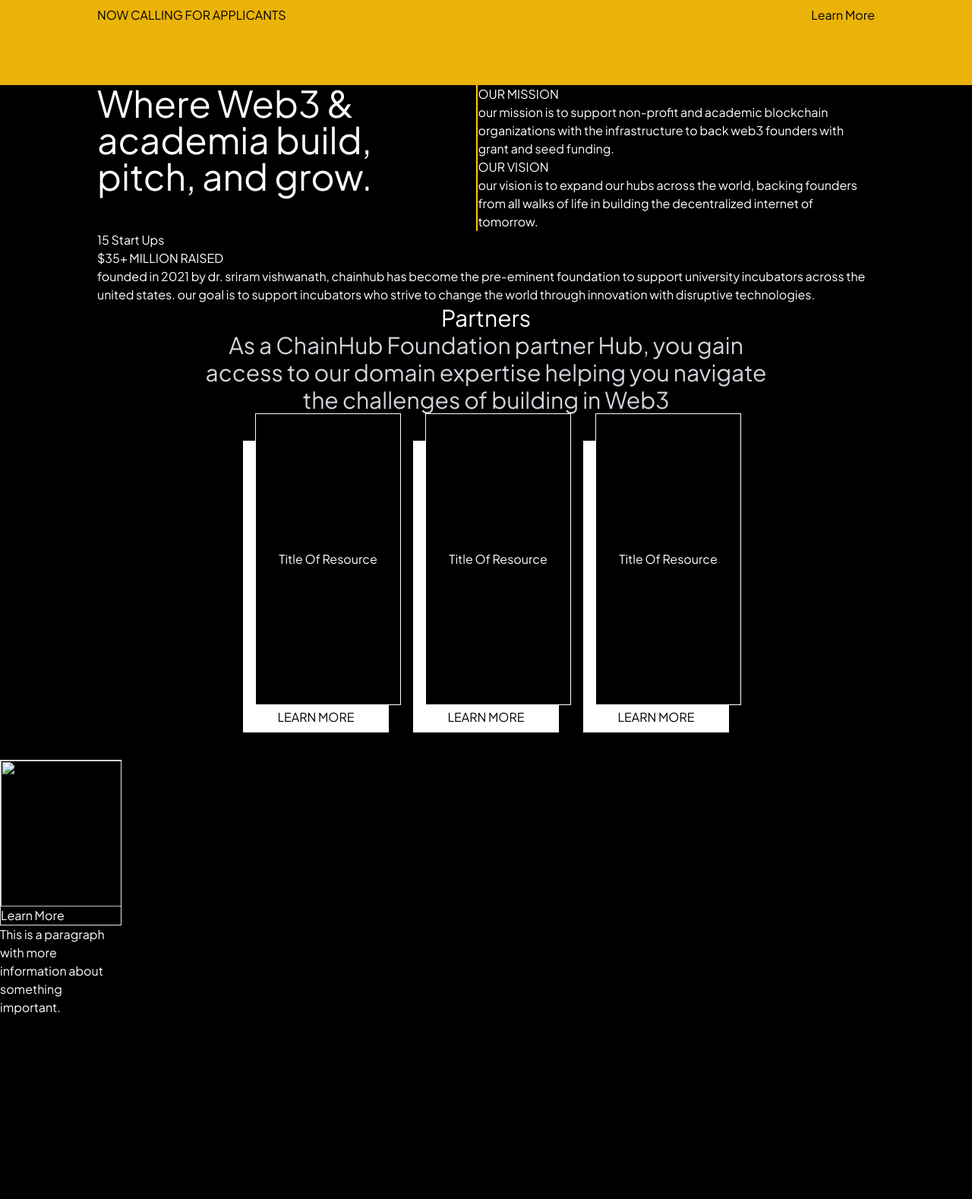
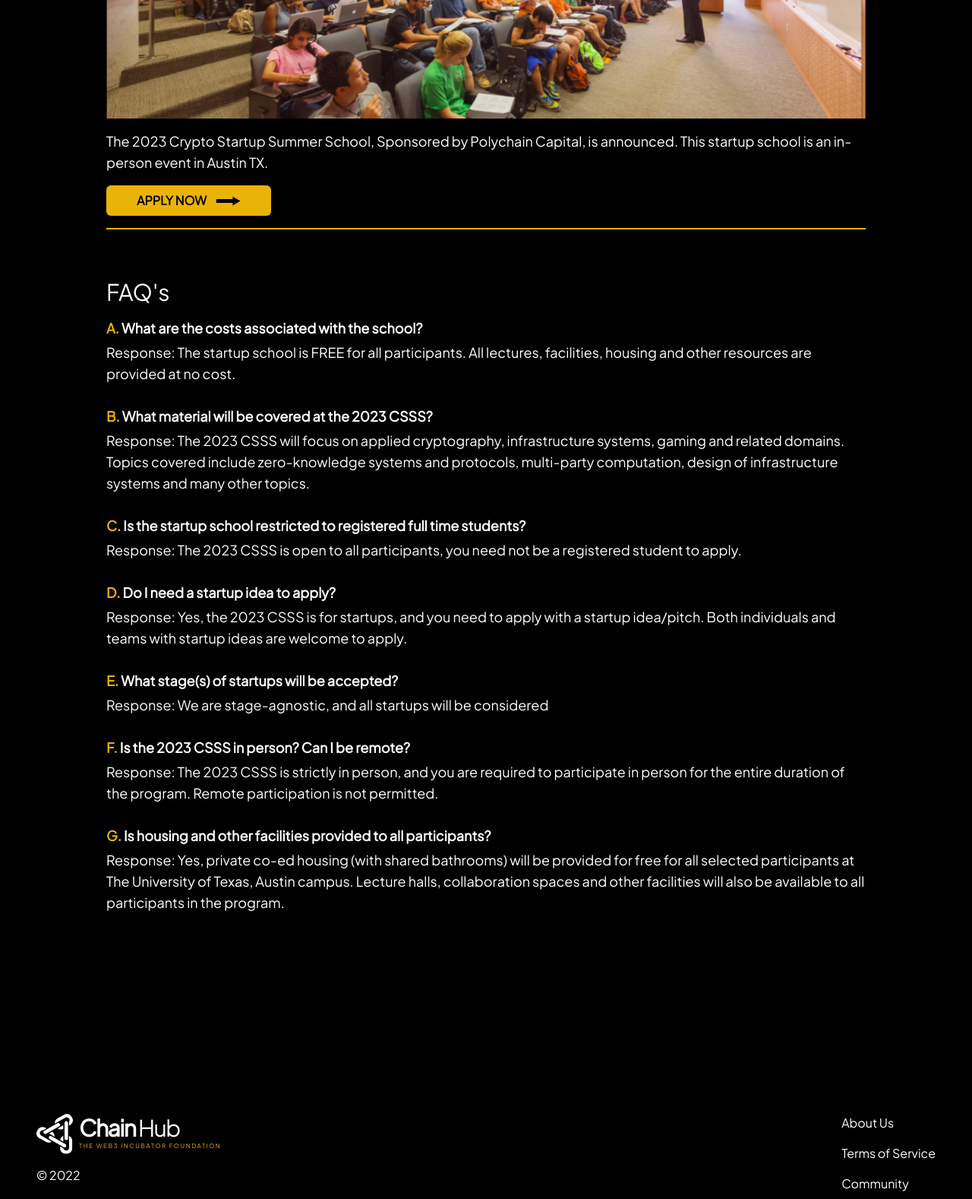
Before and after one commit to sriramvish/summerschool, a website: page index.html in a window 1280 px wide. Shown: the part 520-2098 px from the top of the page at 76% size. Drawn offline with Linux system fonts and the light colour scheme.

Commit message:
changed lab.html to index.html

```diff
--- a/index.html
+++ b/index.html
@@ -12,9 +12,8 @@
       href="https://fonts.googleapis.com/css?family=Plus+Jakarta+Sans"
     />
 
-    <title>ChainHub - THE WEB3 INCUBATOR FOUNDATION</title>
+    <title>2023 Crypto Summer Lab</title>
   </head>
-  <body class="bg-black text-white">
   <header
     class="fixed flex h-28 w-full items-center justify-between bg-black px-3 lg:px-12"
   >
@@ -40,145 +39,196 @@
       APPLY NOW
     </a>
   </header>
+  <body class="bg-black text-white">
     <!-- Hack -->
     <div class="h-28"></div>
-    <div
-      id="home"
-      class="h-16 items-center bg-black p-3 text-xs sm:flex sm:p-9 sm:text-base"
+    <!-- End Hack -->
+    <div class="m-auto flex max-w-5xl flex-col justify-center py-2 px-3">
+      <h1 class="text-2xl font-extrabold md:text-4xl">
+        2023 Crypto Summer Lab
+      </h1>
+      <div class="my-4 border-2 border-yellow-500"></div>
+      <h3 class="text-base font-bold md:text-2xl">
+        Sponsored by Polychain Capital and Lightspeed
+      </h3>
+      <p class="text-base md:text-xl">May 22 - June 30th (6 weeks)</p>
+      <p class="text-base md:text-xl">Austin, TX</p>
+      <div class="py-1"></div>
+      <img class="object-cover lg:h-96" src="./public/students.png" alt="" />
+      <div class="py-2"></div>
+      <p class="text-xs md:text-lg">
+        The 2023 Crypto Startup Summer School, Sponsored by Polychain Capital,
+        is announced. This startup school is an in-person event in Austin TX.
+      </p>
+      <div class="py-2"></div>
+      <div class="flex items-center">
+        <button
+          class="flex items-center space-x-3 rounded-md bg-yellow-500 px-5 py-2 text-xs font-extrabold text-black md:px-10 md:text-base"
         >
-      <div>AT THE UNIVERSITY OF TEXAS, AUSTIN</div>
-      <div class="py-1 sm:flex-1 sm:py-0"></div>
-      <div>IN CONJUNCTION WITH CONSENSUS 2023</div>
+          <a href="https://form.jotform.com/230568123902048">APPLY NOW</a>
+          <svg
+            width="33"
+            height="13"
+            viewBox="0 0 33 13"
+            fill="none"
+            xmlns="http://www.w3.org/2000/svg"
+          >
+            <path
+              fill-rule="evenodd"
+              clip-rule="evenodd"
+              d="M22.4373 0.840334L32.4373 6.61384L22.4373 12.3873L22.4373 9L0.801269 9L0.801269 4L22.4373 4L22.4373 0.840334Z"
+              fill="black"
+            />
+          </svg>
+        </button>
       </div>
-    <!-- End Hack -->
-    <div class="flex w-full items-center bg-yellow-500">
-      <div
-        class="mx-auto flex max-w-5xl flex-col bg-yellow-500 py-20 align-middle text-black"
+      <div class="mt-4 mb-16 border border-yellow-500"></div>
+      <div class="max-w-5xl self-center">
+        <p class="text-2xl md:text-3xl">FAQ's</p>
+        <div class="py-2"></div>
+        <section class="space-y-7">
+          <div class="space-y-1 text-sm md:text-lg">
+            <div>
+              <span class="font-bold text-yellow-500">A.</span>
+              <span class="font-bold"
+                >What are the costs associated with the school?</span
               >
-        <h1 class="text-8xl font-extrabold leading-snug tracking-widest">
-          Incubating the Frontiers of Web3
-        </h1>
+            </div>
 
-        <div class="flex max-w-5xl">
-          <p>NOW CALLING FOR APPLICANTS</p>
-          <div class="flex-grow"></div>
-          <button>Learn More</button>
+            <p>
+              Response: The startup school is FREE for all participants. All
+              lectures, facilities, housing and other resources are provided at
+              no cost.
+            </p>
           </div>
+
+          <div class="space-y-1 text-sm md:text-lg">
+            <div>
+              <span class="font-bold text-yellow-500">B.</span>
+              <span class="font-bold"
+                >What material will be covered at the 2023 CSSS?</span
+              >
+            </div>
+
+            <p>
+              Response: The 2023 CSSS will focus on applied cryptography,
+              infrastructure systems, gaming and related domains. Topics covered
+              include zero-knowledge systems and protocols, multi-party
+              computation, design of infrastructure systems and many other
+              topics.
+            </p>
+          </div>
+
+          <div class="space-y-1 text-sm md:text-lg">
+            <div>
+              <span class="font-bold text-yellow-500">C.</span>
+              <span class="font-bold"
+                >Is the startup school restricted to registered full time
+                students?</span
+              >
+            </div>
+
+            <p>
+              Response: The 2023 CSSS is open to all participants, you need not
+              be a registered student to apply.
+            </p>
+          </div>
+
+          <div class="space-y-1 text-sm md:text-lg">
+            <div>
+              <span class="font-bold text-yellow-500">D.</span>
+              <span class="font-bold">Do I need a startup idea to apply?</span>
+            </div>
+
+            <p>
+              Response: Yes, the 2023 CSSS is for startups, and you need to
+              apply with a startup idea/pitch. Both individuals and teams with
+              startup ideas are welcome to apply.
+            </p>
+          </div>
+
+          <div class="space-y-1 text-sm md:text-lg">
+            <div>
+              <span class="font-bold text-yellow-500">E.</span>
+              <span class="font-bold"
+                >What stage(s) of startups will be accepted?</span
+              >
+            </div>
+
+            <p>
+              Response: We are stage-agnostic, and all startups will be
+              considered
+            </p>
+          </div>
+
+          <div class="space-y-1 text-sm md:text-lg">
+            <div>
+              <span class="font-bold text-yellow-500">F.</span>
+              <span class="font-bold"
+                >Is the 2023 CSSS in person? Can I be remote?</span
+              >
+            </div>
+
+            <p>
+              Response: The 2023 CSSS is strictly in person, and you are
+              required to participate in person for the entire duration of the
+              program. Remote participation is not permitted.
+            </p>
+          </div>
+
+          <div class="space-y-1 text-sm md:text-lg">
+            <div>
+              <span class="font-bold text-yellow-500">G.</span>
+              <span class="font-bold"
+                >Is housing and other facilities provided to all
+                participants?</span
+              >
+            </div>
+
+            <p>
+              Response: Yes, private co-ed housing (with shared bathrooms) will
+              be provided for free for all selected participants at The
+              University of Texas, Austin campus. Lecture halls, collaboration
+              spaces and other facilities will also be available to all
+              participants in the program.
+            </p>
+          </div>
+        </section>
+      </div>
+    </div>
+    <div class="py-32"></div>
+    <footer
+      class="flex flex-col justify-between space-y-10 px-3 pb-10 md:flex-row md:space-y-0 md:px-5 lg:px-12"
+    >
+      <div class="space-y-1 md:space-y-4">
+        <div class="flex max-w-lg space-x-2">
+          <img src="./public/logo.svg" alt="ChainHub" />
+          <div>
+            <span class="text-xl -tracking-wider md:text-3xl">
+              <span class="font-bold">Chain</span>
+              <span class="font-thin">Hub</span>
+            </span>
+            <span
+              class="absolute block max-w-sm text-[8px] tracking-[0.2em] text-yellow-500"
+            >
+              <span>THE WEB3 INCUBATOR </span>
+              <span class="block md:inline">FOUNDATION</span>
+            </span>
           </div>
         </div>
 
-    <section class="mx-auto max-w-5xl">
-      <div class="flex">
-        <p class="text-5xl font-medium">
-          Where Web3 & academia build, pitch, and grow.
-        </p>
-        <div class="border border-yellow-400"></div>
-        <div>
-          <div>
-            <p>OUR MISSION</p>
-            <p>
-              our mission is to support non-profit and academic blockchain
-              organizations with the infrastructure to back web3 founders with
-              grant and seed funding.
+        <p>© 2022</p>
+
+        <p class="max-w-sm">
+          <!-- Optional Extra tag here -->
         </p>
       </div>
-          <div>
-            <p>OUR VISION</p>
-            <p>
-              our vision is to expand our hubs across the world, backing
-              founders from all walks of life in building the decentralized
-              internet of tomorrow.
-            </p>
-          </div>
-        </div>
-      </div>
-      <p>15 Start Ups</p>
-      <p>$35+ MILLION RAISED</p>
-      <p>
-        founded in 2021 by dr. sriram vishwanath, chainhub has become the
-        pre-eminent foundation to support university incubators across the
-        united states. our goal is to support incubators who strive to change
-        the world through innovation with disruptive technologies.
-      </p>
-    </section>
-    <section class="text-center">
-      <p class="text-3xl">Partners</p>
-      <p class="mx-auto max-w-3xl text-3xl text-gray-300">
-        As a ChainHub Foundation partner Hub, you gain access to our domain
-        expertise helping you navigate the challenges of building in Web3
-      </p>
 
-      <div class="flex justify-center space-x-8 p-9">
-        <div class="relative h-96 w-48 bg-white">
-          <div
-            class="absolute left-4 bottom-9 flex h-96 w-48 flex-col justify-center border border-white bg-black"
-          >
-            <p>Title Of Resource</p>
-          </div>
-          <div class="flex h-full flex-col pb-2">
-            <div class="flex-grow"></div>
-            <p class="text-black">LEARN MORE</p>
-          </div>
-        </div>
-        <div class="relative h-96 w-48 bg-white">
-          <div
-            class="absolute left-4 bottom-9 flex h-96 w-48 flex-col justify-center border border-white bg-black"
-          >
-            <p>Title Of Resource</p>
-          </div>
-          <div class="flex h-full flex-col pb-2">
-            <div class="flex-grow"></div>
-            <p class="text-black">LEARN MORE</p>
-          </div>
-        </div>
-        <div class="relative h-96 w-48 bg-white">
-          <div
-            class="absolute left-4 bottom-9 flex h-96 w-48 flex-col justify-center border border-white bg-black"
-          >
-            <p>Title Of Resource</p>
-          </div>
-          <div class="flex h-full flex-col pb-2">
-            <div class="flex-grow"></div>
-            <p class="text-black">LEARN MORE</p>
-          </div>
-        </div>
-      </div>
-    </section>
-    <section>
-      <p></p>
-      <div class="flex">
-        <div class="w-40 flex flex-col items-center">
-          <div class="w-40 h-50 border">
-            <img class="h-48 w-60"src="" alt="">
-            <p>Learn More</p>
-          </div>
-          <p>This is a paragraph with more information about something important.</p>
-        </div>
-      </div>
-    </section>
-    <div class="p-96"></div>
-    <footer>
-      <div class="vh-20 w-full bg-[FFB800] pt-5 pb-20">
-        <div class="flex flex-col justify-between px-9">
-          <div class="flex items-center font-[Tinos]">
-            <div class="text-2xl font-bold">BRS</div>
-            <div class="h-7 border-r border-black px-1"></div>
-            <div class="ml-2 text-[8px] font-bold">
-              BLOCKCHAIN <br />
-              RESEARCH<br />
-              SYMPOSIUM<br />
-            </div>
-          </div>
-          <div class="p-3"></div>
-          <p>AT THE UNIVERSITY OF TEXAS, AUSTIN</p>
-          <div class="p-1"></div>
-          <p>© 2023</p>
-          <div class="p-1"></div>
-          <p class="max-w-sm">
-            This is a paragraph with more information about something important.
-            This something has many uses and is made of 100% recycled material.
-          </p>
-        </div>
+      <div class="flex flex-col space-y-1 md:space-y-4">
+        <div>About Us</div>
+        <div>Terms of Service</div>
+        <div>Community</div>
+        <div>Privacy Policy</div>
       </div>
     </footer>
   </body>
```
Also changed, not shown: lab.html (deleted, +0 -235 lines). Lines whose indentation alone changed are shown as unchanged.
